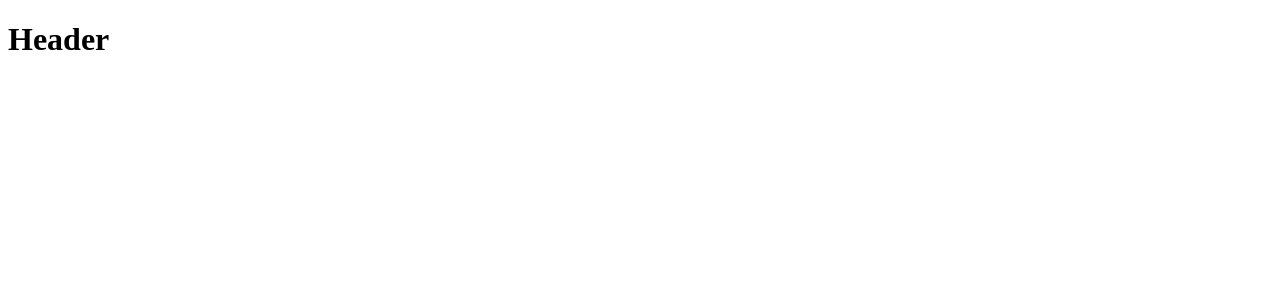
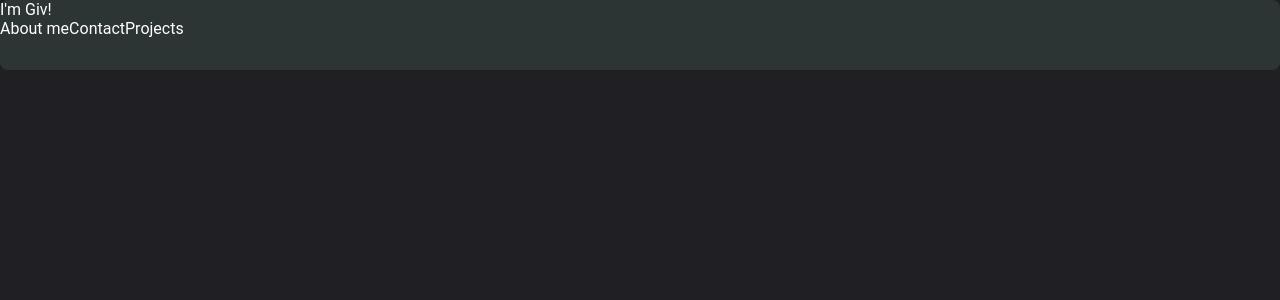
Before and after one commit to GiovaniFZ/my-website, a React (Vite) app: page / in a window 1280 px wide. Shown: the top 300 px of the page. Built offline with nearby package versions, Linux system fonts and the light colour scheme.

Commit message:
conf: Install lucide and apply some initial styles

```diff
--- a/package.json
+++ b/package.json
@@ -10,8 +10,11 @@
     "preview": "vite preview"
   },
   "dependencies": {
+    "lucide-react": "^0.469.0",
+    "pnpm": "^9.15.3",
     "react": "^18.3.1",
-    "react-dom": "^18.3.1"
+    "react-dom": "^18.3.1",
+    "styled-components": "^6.1.14"
   },
   "devDependencies": {
     "@eslint/js": "^9.11.1",
--- a/src/App.tsx
+++ b/src/App.tsx
@@ -1,11 +1,16 @@
+import { ThemeProvider } from 'styled-components';
 import Header from './components/Header'
-import './global.css'
+import { defaultTheme } from './styles/themes/default';
+import { GlobalStyle } from './styles/global';
 
 function App() {
 
   return (
-    <Header>
-    </Header>
+    <ThemeProvider theme={defaultTheme}>
+      <GlobalStyle />
+      <Header>
+      </Header>
+    </ThemeProvider>
   )
 }
 
--- a/src/components/Header/index.tsx
+++ b/src/components/Header/index.tsx
@@ -1,3 +1,12 @@
+import { HeaderContainer } from "./styles";
+
 export default function Header(){
-    return <h1>Header</h1>
+    return(
+        <HeaderContainer>
+            <p>I'm Giv!</p>
+            <a>About me</a>
+            <a>Contact</a>
+            <a>Projects</a>
+        </HeaderContainer>
+    )
 }
--- /dev/null
+++ b/src/components/Header/styles.ts
@@ -0,0 +1,11 @@
+import styled from "styled-components";
+
+export const HeaderContainer = styled.div`
+    border-radius: 8px;
+    width: 100%;
+    height: 70px;
+    background-color: ${props => props.theme["green-500"]};
+    a{
+        font-size: 30px,
+    }
+`
--- a/src/main.tsx
+++ b/src/main.tsx
@@ -4,6 +4,6 @@ import App from './App.tsx'
 
 createRoot(document.getElementById('root')!).render(
   <StrictMode>
-    <App />
+      <App />
   </StrictMode>,
 )
--- /dev/null
+++ b/src/styles/global.ts
@@ -0,0 +1,26 @@
+import { createGlobalStyle } from "styled-components";
+
+export const GlobalStyle = createGlobalStyle`
+
+*{
+    margin: 0;
+    padding: 0;
+    box-sizing: border-box;
+}
+
+:focus{
+    outline: 0;
+    box-shadow: 0 0 0 2px ${props => props.theme['green-500']}
+}
+
+body{
+    background-color: ${props => props.theme["gray-800"]};
+    color: ${props => props.theme.white};
+    -webkit-font-smoothing: antialised;
+}
+
+body, input, textarea, button{
+    font: 400 1rem Roboto, sans-serif;
+}
+
+`
--- /dev/null
+++ b/src/styles/themes/default.ts
@@ -0,0 +1,21 @@
+export const defaultTheme = {
+    white: '#FFF',
+    black: '#000',
+
+    'green-100': '#34E0CC',
+    'green-200': '#3CB4A6',
+    'green-300': '#458A82',
+    'green-400': '#3F5F5B',
+    'green-500': '#2C3534',
+    'green-600': '#080A0A',
+
+    'gray-100': '#E1E1E6',
+    'gray-300': '#C4C4CC',
+    'gray-400': '#8D8D99',
+    'gray-500': '#7C7C8A',
+    'gray-600': '#323238',
+    'gray-700': '#29292E',
+    'gray-800': '#202024',
+    'gray-900': '#121214',
+
+}
```
Also changed, not shown: src/global.css (deleted), 2 other files (tests, documents, lock files or other folders).
